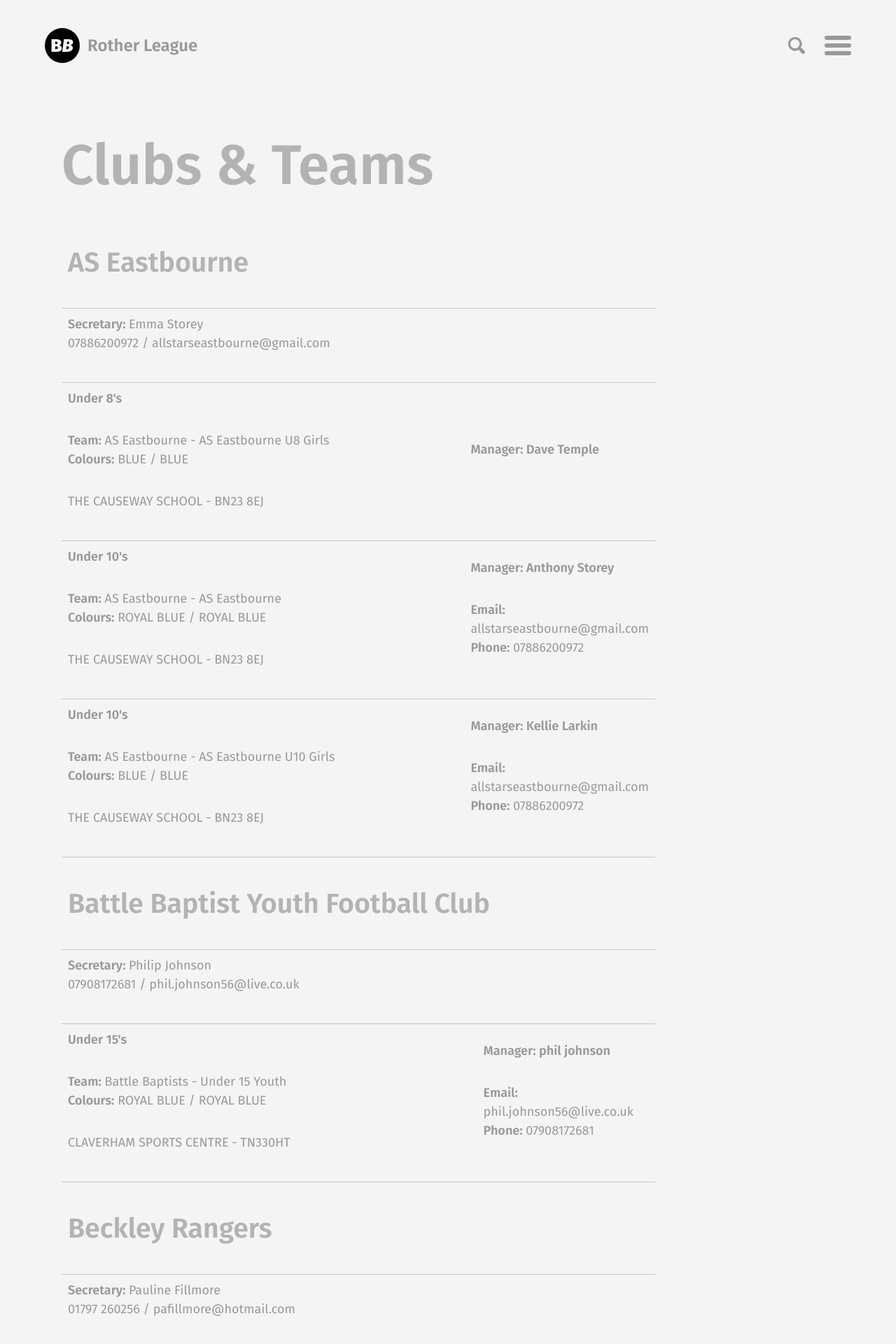
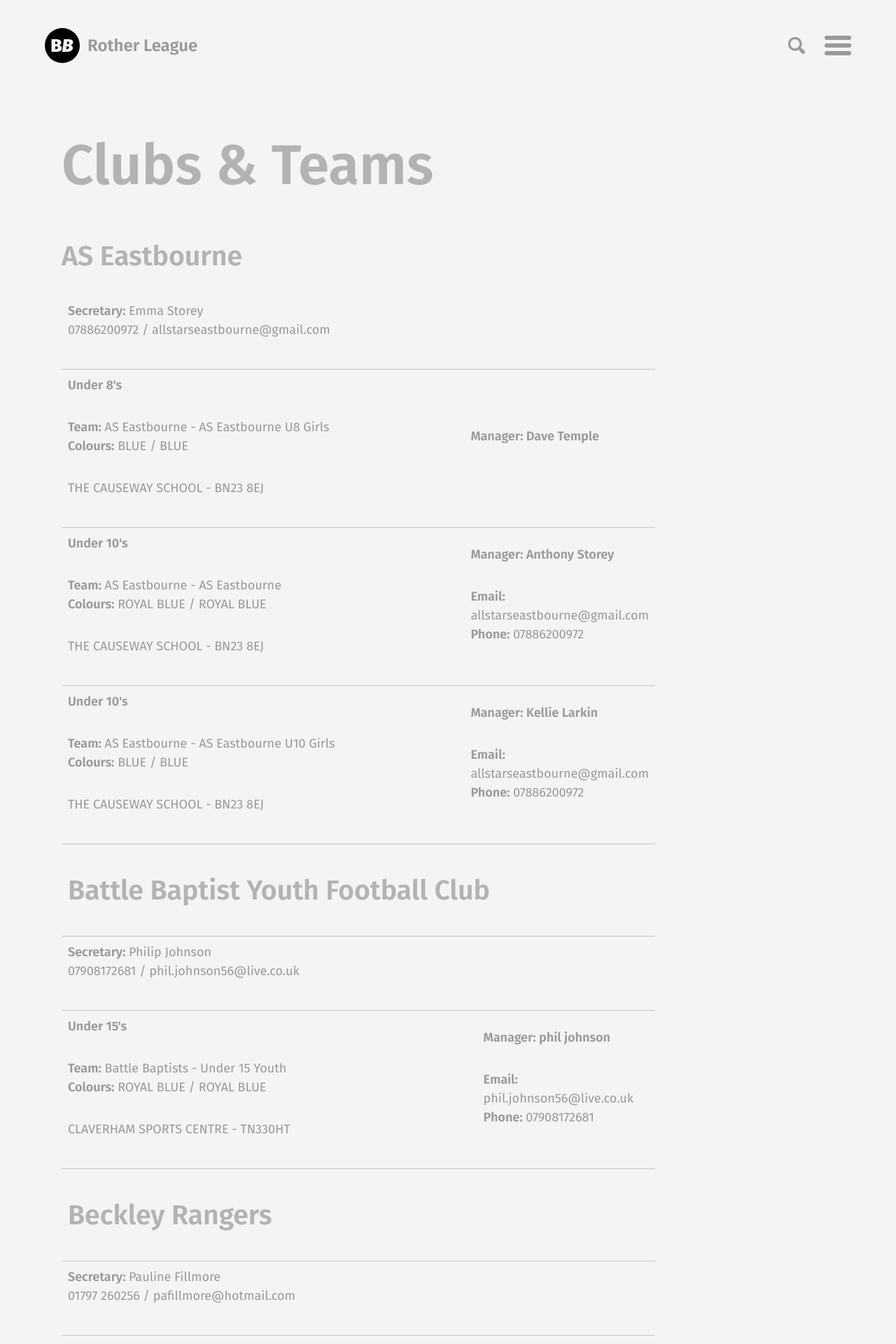
Before and after one commit to rotherleague/Rother, a Jekyll site: the page built from clubs.md, in a window 1280 px wide. Shown: the top 1920 px of the page at 70% size. Built offline with Jekyll 4.4.1, drawn with Linux system fonts in a browser that asks for light colours; comment, search, counter and statistics services are not loaded; a style sheet for code colours, icons or effects is not loaded.

Commit message:
Update as_eastbourne.html

```diff
--- a/_includes/clubs/as_eastbourne.html
+++ b/_includes/clubs/as_eastbourne.html
@@ -1,9 +1,6 @@
+ <h2 id="as_eastbourne"><strong>AS Eastbourne</strong></h2>
 <table class="table table-striped table-bordered" cellpadding="10" cellspacing="1" width="100%">
-         <tr>
-            <td colspan="2">
-               <h2><strong>AS Eastbourne</strong></h2>
-            </td>
-         </tr>
+
          <tr>
             <td colspan="2">
                <p><strong>Secretary: </strong> Emma Storey <br />07886200972 / allstarseastbourne@gmail.com <br /></p>
```
